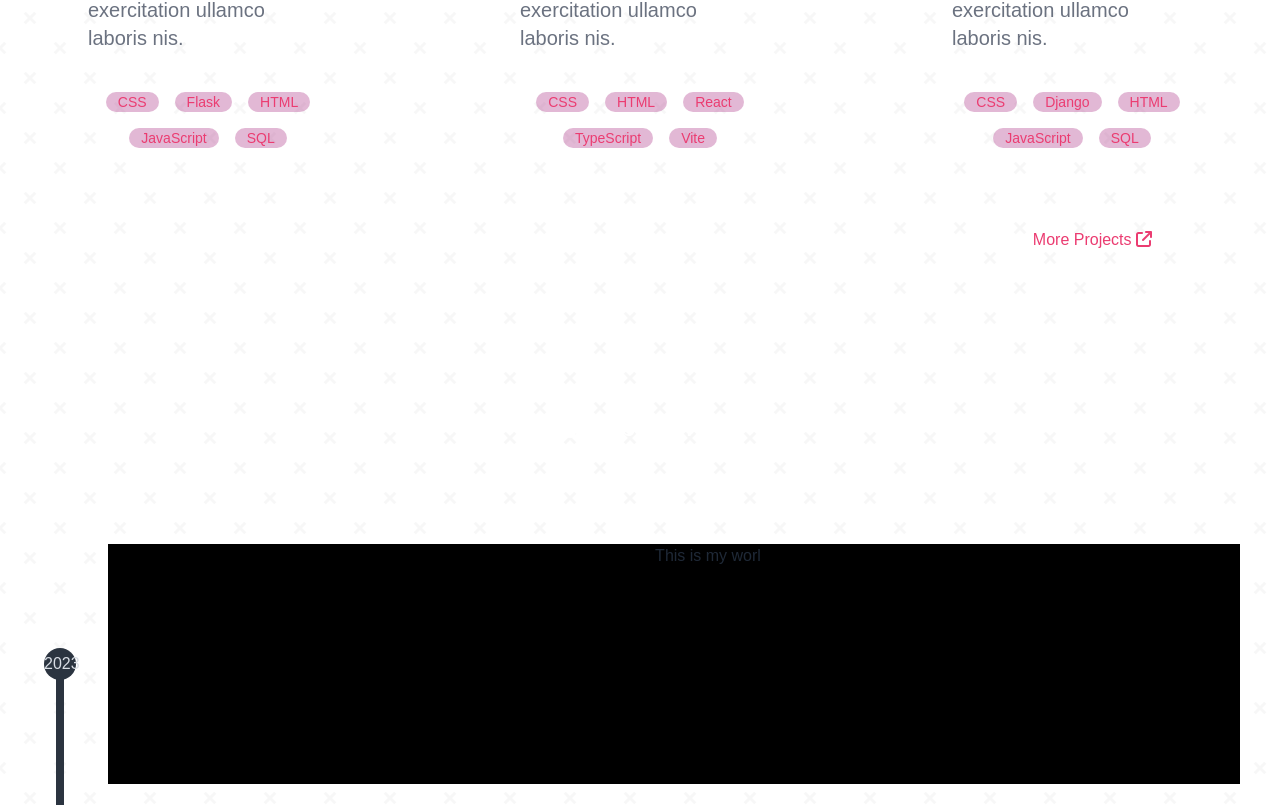
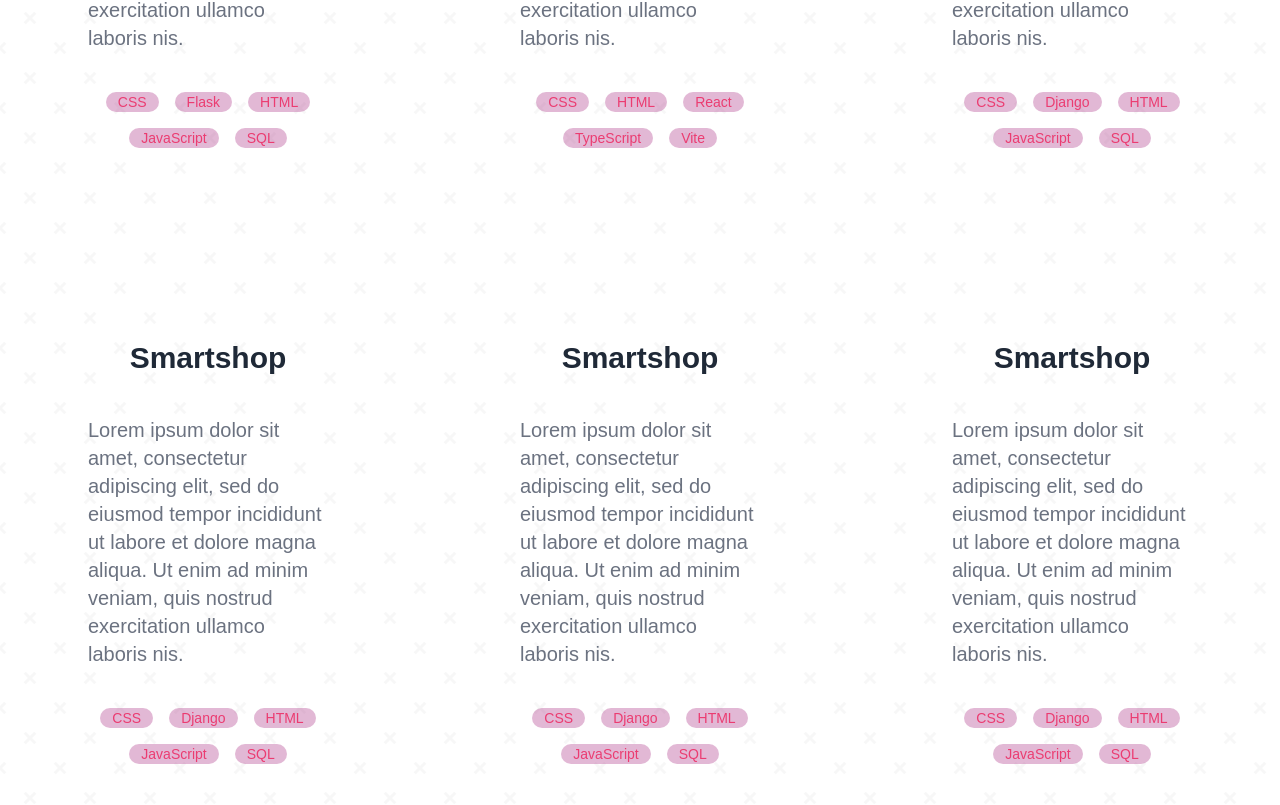
Before and after one commit to jelmourne/jelmourne, a React (Vite) app: page / in a window 1280 px wide. Shown: the part 1992-2797 px from the top of the page. Built offline with nearby package versions, Linux system fonts and the light colour scheme.

Commit message:
Experience page

```diff
--- a/src/components/ExperienceCard.tsx
+++ b/src/components/ExperienceCard.tsx
@@ -1,9 +1,30 @@
 import "../index.css";
 
-function ExperienceCard() {
+function ExperienceCard(props: {
+  title: string;
+  position: string;
+  point: string[];
+}) {
   return (
-    <div className="bg-black h-60 aspect-[5/1] m-5">
-      <h1>This is my worl</h1>
+    <div className="bg-black w-[60vw] m-5 p-10 text-start">
+      <h1 className="text-2xl text-white">
+        <span className="bg-tertiary/50 text-orange-600 rounded-lg p-1">
+          Developer
+        </span>{" "}
+        @ Apple
+      </h1>
+      <ul className="list-disc">
+        <li>
+          Lorem ipsum dolor sit amet, consectetur adipiscing elit, sed do
+          eiusmod tempor incididunt ut labore et dolore magna aliqua. Ut enim ad
+          minim veniam, quis nostrud exercitation ullamco laboris nisi ut
+        </li>
+        <li>
+          Lorem ipsum dolor sit amet, consectetur adipiscing elit, sed do
+          eiusmod tempor incididunt ut labore et dolore magna aliqua. Ut enim ad
+          minim veniam, quis nostrud exercitation ullamco laboris nisi ut
+        </li>
+      </ul>
     </div>
   );
 }
--- a/src/layout/Experience.tsx
+++ b/src/layout/Experience.tsx
@@ -3,13 +3,12 @@ import "../index.css";
 
 function Experience() {
   return (
-    <div className="flex flex-col h-screen">
-      <div className="flex flex-row justify-center m-10">
-        <h1 className="text-white text-3xl">
+    <div className="flex flex-row h-screen m-10">
+      <div className="flex flex-col justify-start">
+        <h1 className="text-white text-3xl text-center">
           <i className="fa-solid fa-briefcase"></i> Experience
         </h1>
-      </div>
-      <div className="flex flex-row justify-start m-10">
+        <div>
           <ul className="steps steps-vertical">
             <li data-content="2023" className="step step-neutral">
               <ExperienceCard></ExperienceCard>
@@ -26,6 +25,12 @@ function Experience() {
           </ul>
         </div>
       </div>
+      <div className="flex flex-col">
+        <h1 className="text-white text-3xl text-center">
+          <i className="fa-solid fa-graduation-cap"></i> Education
+        </h1>
+      </div>
+    </div>
   );
 }
 
--- a/src/layout/Navbar.tsx
+++ b/src/layout/Navbar.tsx
@@ -23,7 +23,13 @@ function Navbar() {
       </ul>
       <ul className="flex flex-row gap-3 justify-end m-auto">
         <li>
-          <i className="fa-regular fa-circle-down"></i> Resume
+          <a
+            className="border-2 rounded-lg border-fuchsia-300 bg-red-600 p-1"
+            href="public/JustinElmourne-CV.pdf"
+            download
+          >
+            <i className="fa-regular fa-circle-down"></i> Resume
+          </a>
         </li>
       </ul>
     </nav>
--- a/src/layout/Project.tsx
+++ b/src/layout/Project.tsx
@@ -7,7 +7,7 @@ const smartshop = ["CSS", "Django", "HTML", "JavaScript", "SQL"];
 
 function Project() {
   return (
-    <div className="flex flex-col h-screen">
+    <div className="flex flex-col h-max">
       <div className="flex flex-row justify-center m-10">
         <h1 className="text-white text-3xl">
           <i className="fa-solid fa-file"></i> Projects
@@ -16,6 +16,9 @@ function Project() {
       <div className="flex flex-row justify-center gap-28 flex-wrap">
         <ProjectCard title="Workly" tech={workly}></ProjectCard>
         <ProjectCard title="Portfolio" tech={portfolio}></ProjectCard>
+        <ProjectCard title="Smartshop" tech={smartshop}></ProjectCard>
+        <ProjectCard title="Smartshop" tech={smartshop}></ProjectCard>
+        <ProjectCard title="Smartshop" tech={smartshop}></ProjectCard>
         <ProjectCard title="Smartshop" tech={smartshop}></ProjectCard>
       </div>
       <div className="flex justify-end mx-32 m-10">
--- a/tailwind.config.js
+++ b/tailwind.config.js
@@ -13,8 +13,9 @@ export default {
       },
       colors: {
         primary: "#9A54B3",
-        seconday: "#67023D",
-        secondaryLight: "rgba(203, 131, 37, 0.17)",
+        seconday: "#DE58A0",
+        tertiary: "#FF9969",
+        quaternary: "#FFC95D",
       },
       keyframes: {
         animatedgradient: {
```
Also changed, not shown: src/components/EducationCard.tsx (added), 1 other file (tests, documents, lock files or other folders). Lines whose indentation alone changed are shown as unchanged.
